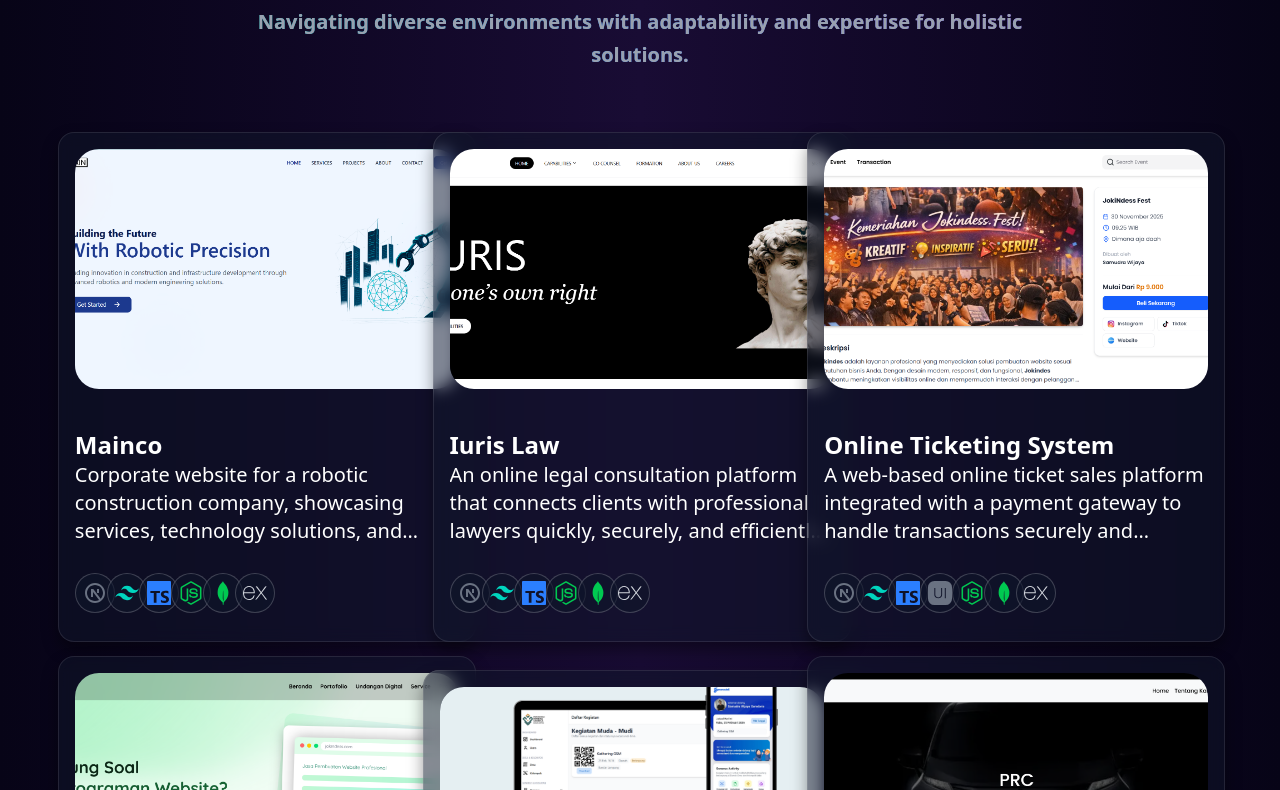
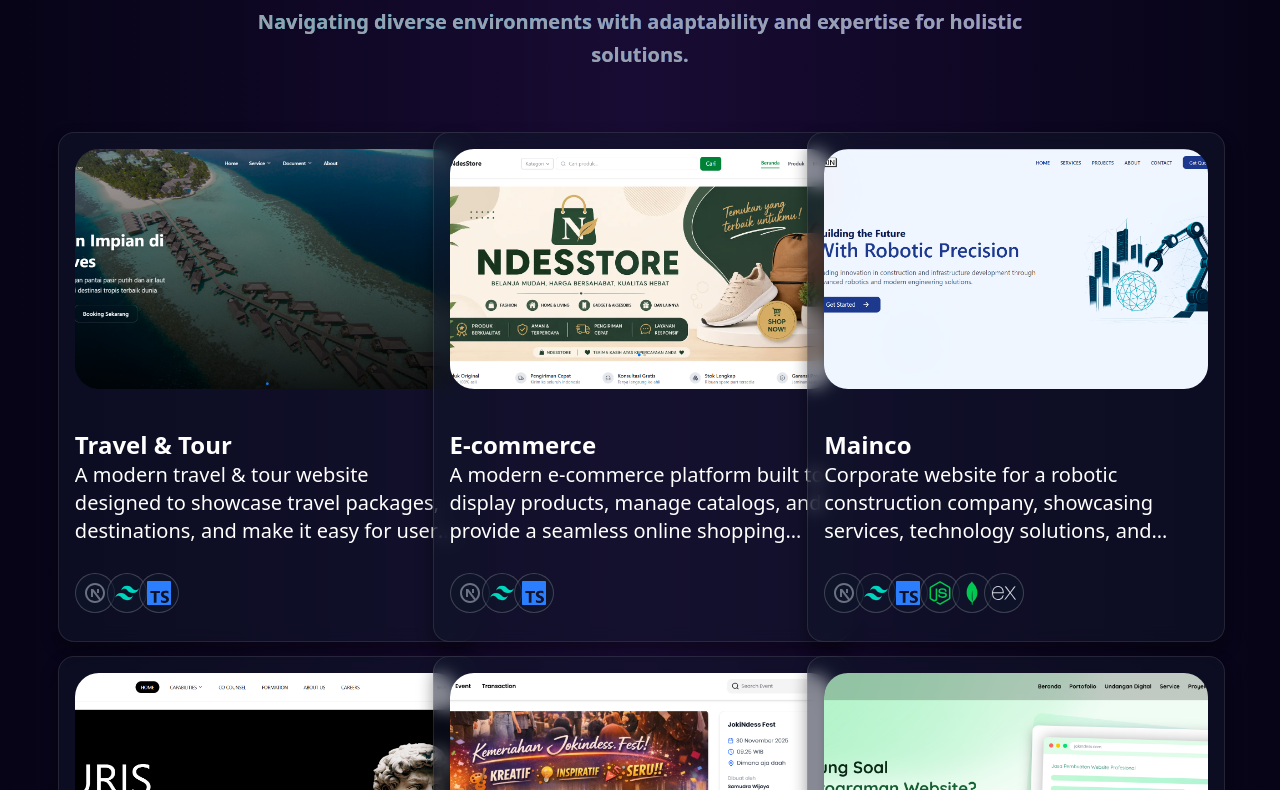
Before and after one commit to SamudraWijayas/samudrawjya, a Next.js app: page /samudrawijaya in a window 1280 px wide. Shown: the part 950-1740 px from the top of the page. Built offline with nearby package versions, Linux system fonts and the light colour scheme.

Commit message:
add Project

```diff
--- a/components/Project.tsx
+++ b/components/Project.tsx
@@ -50,6 +50,30 @@ const iconComponents: { [key: string]: JSX.Element } = {
 // Data project
 const projects = [
   {
+    title: "Travel & Tour",
+    description:
+      "A modern travel & tour website designed to showcase travel packages, destinations, and make it easy for users to explore and book tourism services online with a clean and user-friendly interface",
+    image: "/project/travel.png",
+    icon: [
+      "RiNextjsLine",
+      "RiTailwindCssFill",
+      "SiTypescript",
+    ],
+    link: "https://travel.jokindes.com/",
+  },
+  {
+    title: "E-commerce",
+    description:
+      "A modern e-commerce platform built to display products, manage catalogs, and provide a seamless online shopping experience with a responsive and user-friendly interface",
+    image: "/project/store.png",
+    icon: [
+      "RiNextjsLine",
+      "RiTailwindCssFill",
+      "SiTypescript",
+    ],
+    link: "https://store.jokindes.com/",
+  },
+  {
     title: "Mainco",
     description:
       "Corporate website for a robotic construction company, showcasing services, technology solutions, and company profile with a modern and professional interface.",
@@ -93,7 +117,7 @@ const projects = [
       "SiMongodb",
       "SiExpress",
     ],
-    link: "https://tiket.jokindess.com",
+    link: "https://tiket.jokindes.com",
   },
   {
     title: "Joki Ndess",
@@ -107,7 +131,7 @@ const projects = [
       "SiTypescript",
       "SiMongodb",
     ],
-    link: "https://www.jokindess.com/",
+    link: "https://www.jokindes.com/",
   },
   {
     title: "PPG Balam",
```
Also changed, not shown: public/project/store.png (added), public/project/travel.png (added).
